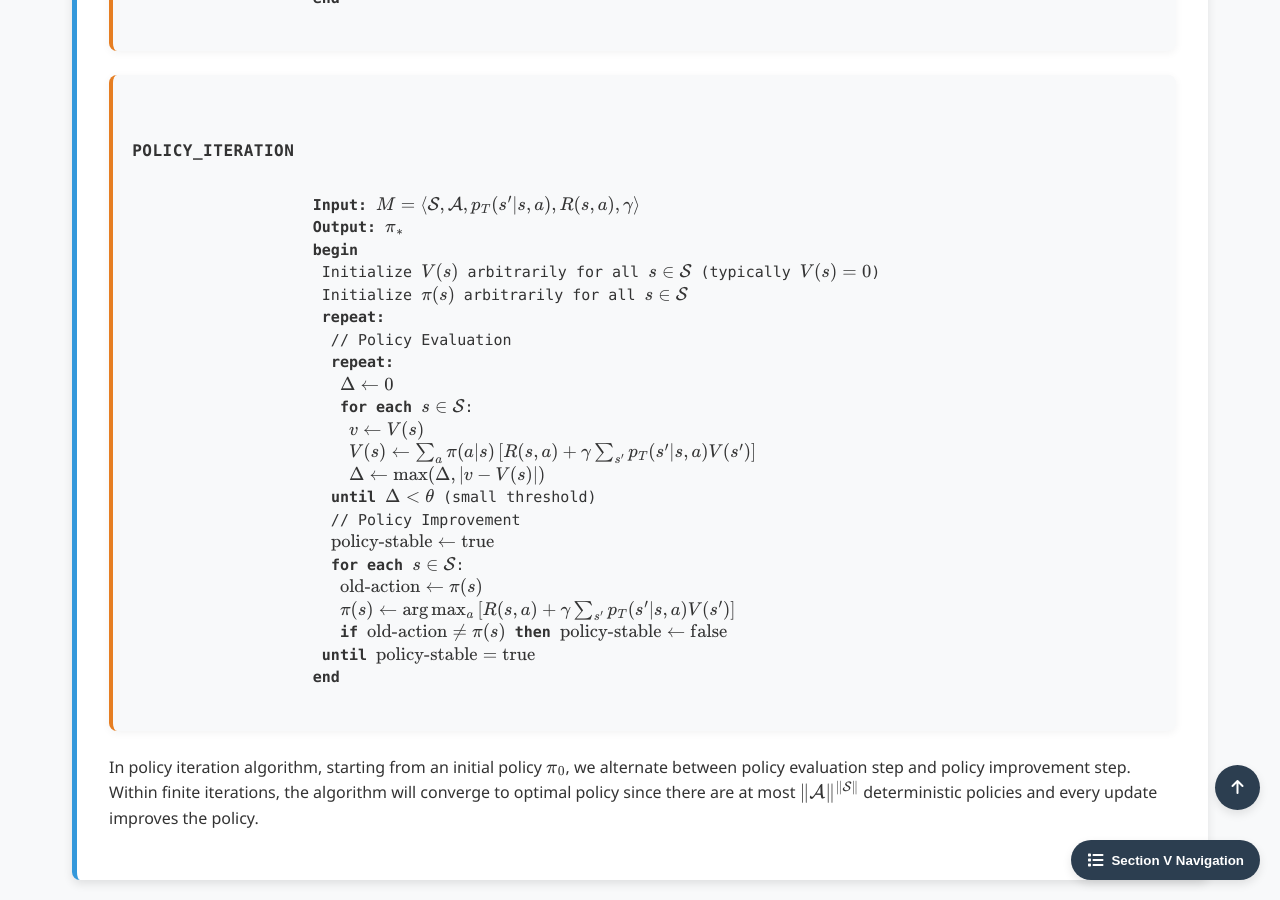
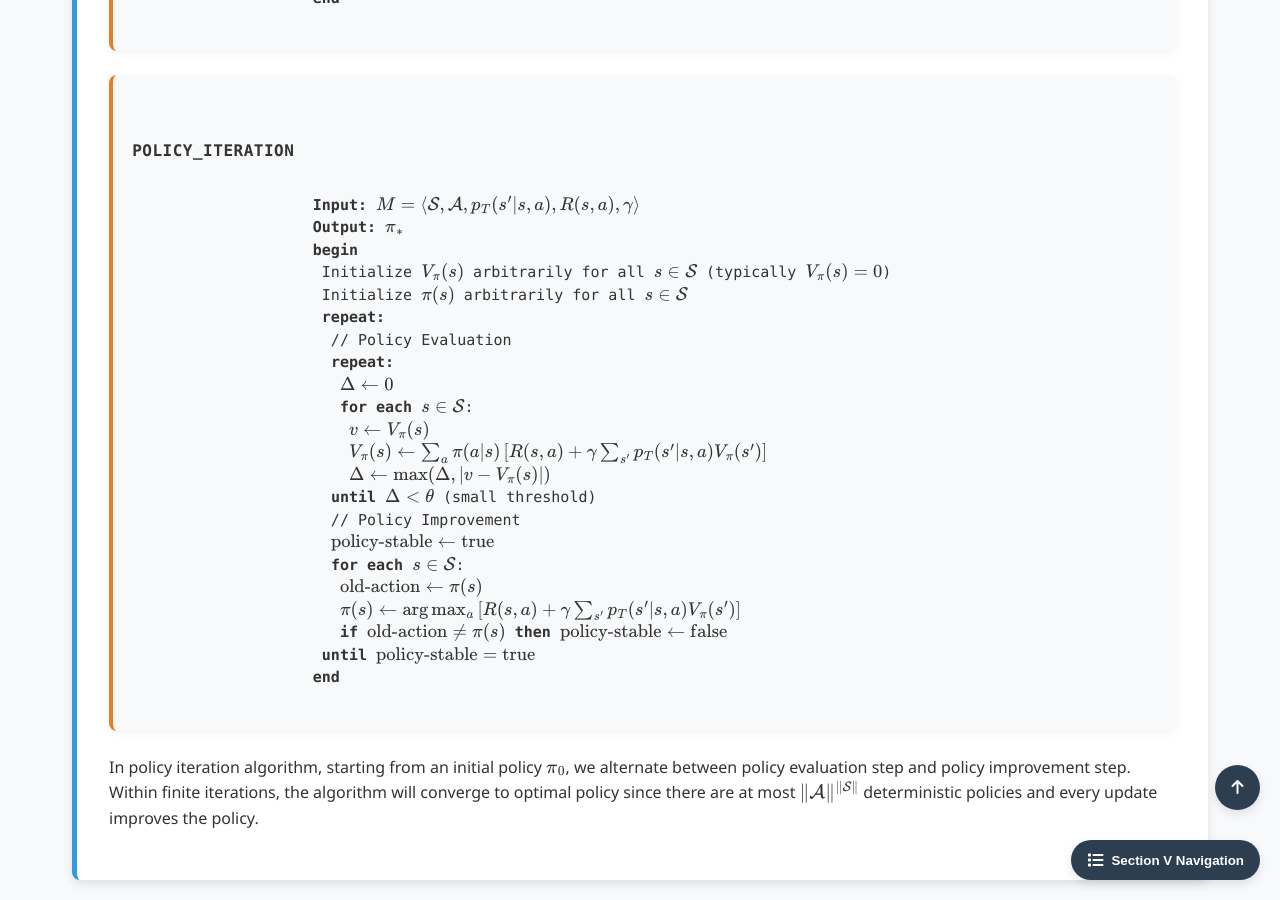
Before and after one commit to Yusukey01/yusukey01.github.io, a Jekyll site: the page built from Mathematics/Machine_learning/intro_RL.html, in a window 1280 px wide and 900 px high, scrolled down 7426 px. Built offline with Jekyll 4.4.1, drawn with Linux system fonts in a browser that asks for light colours.

Commit message:
update RL

```diff
--- a/Mathematics/Machine_learning/intro_RL.html
+++ b/Mathematics/Machine_learning/intro_RL.html
@@ -489,22 +489,22 @@ uses_python: false
                     <strong>Input:</strong> \(M = \left\langle \mathcal{S}, \mathcal{A}, p_T(s' | s, a), R(s, a), \gamma \right\rangle\)
                     <strong>Output:</strong> \(\pi_*\)
                     <strong>begin</strong>
-                    &emsp;Initialize \(V(s)\) arbitrarily for all \(s \in \mathcal{S}\) (typically \(V(s) = 0\))
+                    &emsp;Initialize \(V_{\pi}(s)\) arbitrarily for all \(s \in \mathcal{S}\) (typically \(V_{\pi}(s) = 0\))
                     &emsp;Initialize \(\pi(s)\) arbitrarily for all \(s \in \mathcal{S}\)
                     &emsp;<strong>repeat:</strong>
                     &emsp;&emsp;// Policy Evaluation
                     &emsp;&emsp;<strong>repeat:</strong>
                     &emsp;&emsp;&emsp;\(\Delta \leftarrow 0\)
                     &emsp;&emsp;&emsp;<strong>for each</strong> \(s \in \mathcal{S}\):
-                    &emsp;&emsp;&emsp;&emsp;\(v \leftarrow V(s)\)
-                    &emsp;&emsp;&emsp;&emsp;\(V(s) \leftarrow \sum_a \pi(a|s) \left[R(s,a) + \gamma \sum_{s'} p_T(s'|s,a) V(s')\right]\)
-                    &emsp;&emsp;&emsp;&emsp;\(\Delta \leftarrow \max(\Delta, |v - V(s)|)\)
+                    &emsp;&emsp;&emsp;&emsp;\(v \leftarrow V_{\pi}(s)\)
+                    &emsp;&emsp;&emsp;&emsp;\(V_{\pi}(s) \leftarrow \sum_a \pi(a|s) \left[R(s,a) + \gamma \sum_{s'} p_T(s'|s,a) V_{\pi}(s')\right]\)
+                    &emsp;&emsp;&emsp;&emsp;\(\Delta \leftarrow \max(\Delta, |v - V_{\pi}(s)|)\)
                     &emsp;&emsp;<strong>until</strong> \(\Delta < \theta\) (small threshold)
                     &emsp;&emsp;// Policy Improvement
                     &emsp;&emsp;\(\text{policy-stable} \leftarrow \text{true}\)
                     &emsp;&emsp;<strong>for each</strong> \(s \in \mathcal{S}\):
                     &emsp;&emsp;&emsp;\(\text{old-action} \leftarrow \pi(s)\)
-                    &emsp;&emsp;&emsp;\(\pi(s) \leftarrow \arg\max_a \left[R(s,a) + \gamma \sum_{s'} p_T(s'|s,a) V(s')\right]\)
+                    &emsp;&emsp;&emsp;\(\pi(s) \leftarrow \arg\max_a \left[R(s,a) + \gamma \sum_{s'} p_T(s'|s,a) V_{\pi}(s')\right]\)
                     &emsp;&emsp;&emsp;<strong>if</strong> \(\text{old-action} \neq \pi(s)\) <strong>then</strong> \(\text{policy-stable} \leftarrow \text{false}\)
                     &emsp;<strong>until</strong> \(\text{policy-stable} = \text{true}\)
                     <strong>end</strong>
```
